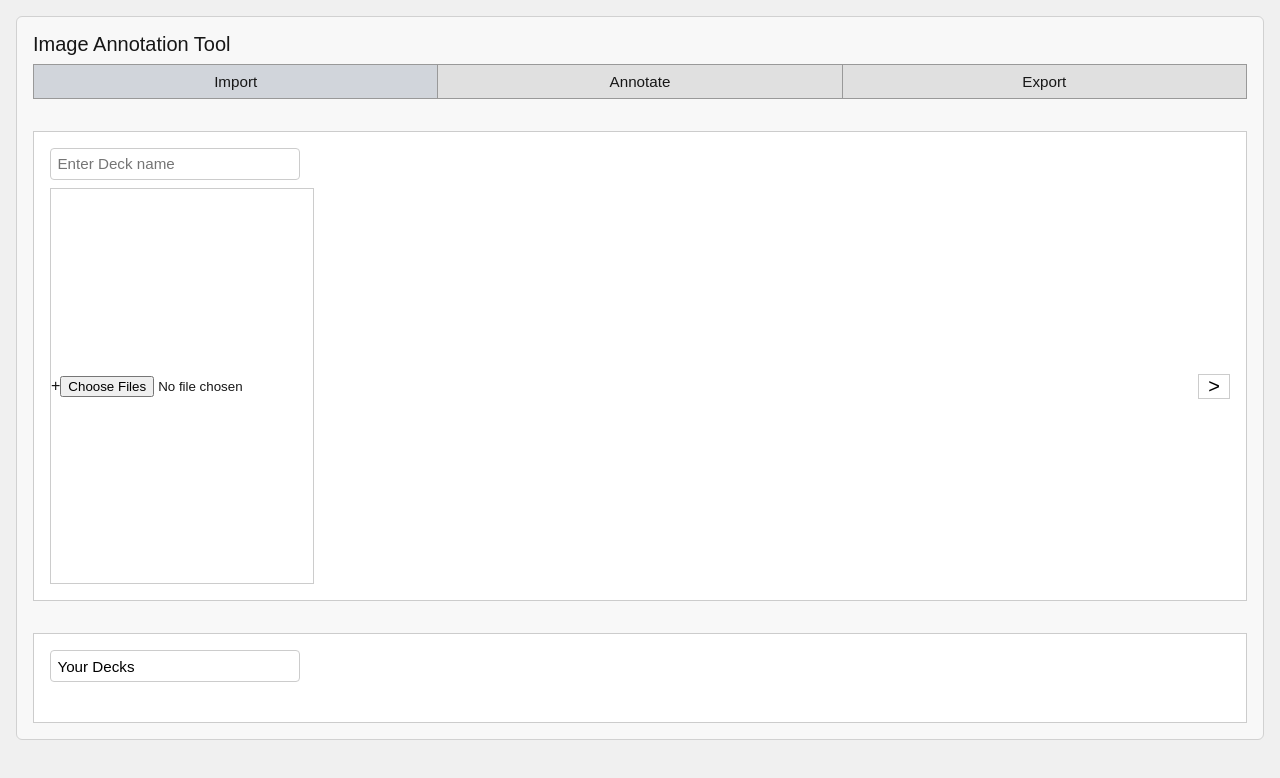
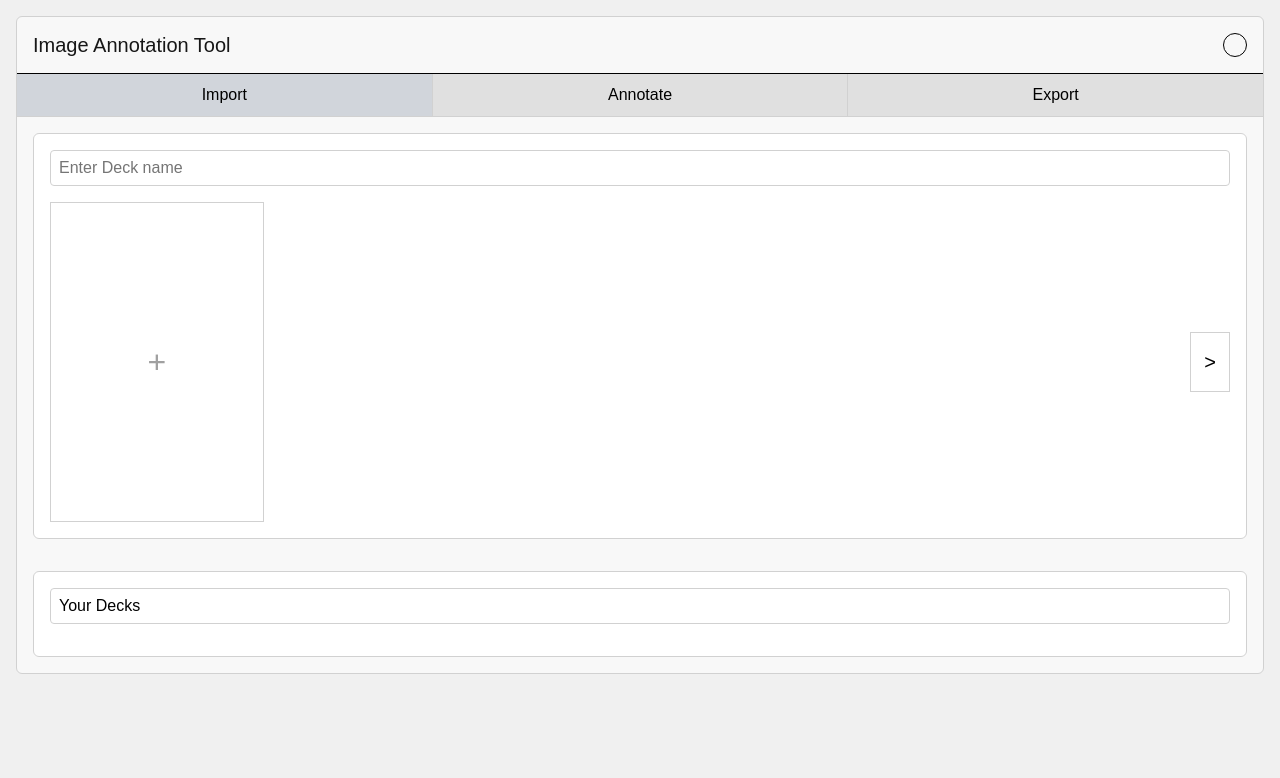
Before and after one commit to ZaynUH/annotation-tool, a Next.js app: page /upload in a window 1280 px wide. Shown: the top 778 px of the page. Built offline with nearby package versions, Linux system fonts and the light colour scheme.

Commit message:
UPLOAD PAGE CSS REWORK

```diff
--- a/pages/upload.tsx
+++ b/pages/upload.tsx
@@ -1,5 +1,6 @@
 import { useEffect, useState } from 'react';
 import { useRouter } from 'next/router';
+import Toolbar from '../components/Toolbar';
 import ImageGrid from '../components/ImageGrid';
 import styles from '../styles/UploadPage.module.css';
 
@@ -28,21 +29,14 @@ export default function UploadPage() {
     setCurrentImages(prev => [...prev, ...newImages]);
   };
 
-  const handleSaveAndAnnotate = () => {
+  const handleAnnotate = () => {
     if (!deckName.trim() || currentImages.length === 0) return;
 
     const newDeck = { name: deckName.trim(), images: currentImages };
     const updated = [...decks, newDeck];
-
     setDecks(updated);
     localStorage.setItem('imageDecks', JSON.stringify(updated));
     localStorage.setItem('currentDeck', JSON.stringify(newDeck));
-
-    // Clear local state
-    setDeckName('');
-    setCurrentImages([]);
-    setSelected(null);
-
     router.push('/annotate');
   };
 
@@ -54,49 +48,51 @@ export default function UploadPage() {
   return (
     <div className={styles.page}>
       <div className={styles.card}>
+        {/* Header */}
         <div className={styles.header}>
           <h1 className={styles.title}>Image Annotation Tool</h1>
-          <div className={styles.toolbar}>
-            <span className={`${styles.tab} ${styles.active}`}>Import</span>
-            <span className={styles.tab}>Annotate</span>
-            <span className={styles.tab}>Export</span>
-          </div>
+          <div className={styles.profileCircle} />
         </div>
 
+        {/* Tabs */}
+        <Toolbar />
+
+        {/* Import Section */}
         <div className={styles.importSection}>
           <input
             className={styles.deckInput}
+            type="text"
             placeholder="Enter Deck name"
             value={deckName}
             onChange={(e) => setDeckName(e.target.value)}
           />
 
-          <div className={styles.gridRow}>
+          <div className={styles.gridContainer}>
             <ImageGrid
               images={currentImages}
               onUpload={handleUpload}
               onSelect={setSelected}
             />
-            <button className={styles.arrowButton} onClick={handleSaveAndAnnotate}>
-              &gt;
-            </button>
+            <button className={styles.nextButton} onClick={handleAnnotate}>&gt;</button>
           </div>
         </div>
 
+        {/* Decks Section */}
         <div className={styles.importSection}>
-          <input className={styles.deckInput} value="Your Decks" readOnly />
-          <div className={styles.decksContainer}>
+          <input className={styles.deckInput} type="text" value="Your Decks" readOnly />
+
+          <div className={styles.decksGrid}>
             {decks.map((deck, index) => (
-              <div key={index} className={styles.deckBox}>
+              <div key={index} className={styles.deck}>
                 <input className={styles.deckTitle} value={deck.name} readOnly />
-                <div className={styles.deckImages} onClick={() => handleDeckClick(deck)}>
-                  {deck.images.slice(0, 4).map((img, i) => (
-                    <div key={i} className={styles.deckImageThumb}>
-                      <img src={img} alt={`img-${i}`} className={styles.gridImage} />
+                <div className={styles.deckRow} onClick={() => handleDeckClick(deck)}>
+                  {deck.images.slice(0, 4).map((img, idx) => (
+                    <div key={idx} className={styles.deckImg}>
+                      <img src={img} className={styles.gridImage} />
                     </div>
                   ))}
                 </div>
-                <button className={styles.arrowButton} onClick={() => handleDeckClick(deck)}>&gt;</button>
+                <button className={styles.nextButton}>&gt;</button>
               </div>
             ))}
           </div>
--- a/styles/UploadPage.module.css
+++ b/styles/UploadPage.module.css
@@ -18,76 +18,94 @@
   overflow: hidden;
 }
 
-/* === HEADER === */
 .header {
+  display: flex;
+  justify-content: space-between;
+  align-items: center;
   padding: 1rem;
+  border-bottom: 1px solid #000;
 }
 
 .title {
-  margin-bottom: 0.5rem;
   font-size: 1.25rem;
   font-weight: 500;
+  margin: 0;
 }
 
+.profileCircle {
+  width: 1.5rem;
+  height: 1.5rem;
+  border: 1px solid #000;
+  border-radius: 50%;
+}
+
+/* === Toolbar tabs === */
 .toolbar {
   display: flex;
-  border: 1px solid #999;
+  border-bottom: 1px solid #d1d1d1;
 }
 
 .tab {
   flex: 1;
   text-align: center;
-  padding: 0.5rem;
-  border-right: 1px solid #999;
-  background: #e0e0e0;
-  font-size: 0.95rem;
-  font-weight: 400;
+  padding: 0.75rem;
+  background-color: #e0e0e0;
+  font-weight: 500;
+  text-decoration: none;
+  color: black;
+  cursor: pointer;
+  border-right: 1px solid #d1d1d1;
 }
 
 .tab:last-child {
   border-right: none;
 }
 
-.active {
-  background: #d1d5db;
+.tab.active,
+.tab.active:hover {
+  background-color: #d1d5db;
 }
 
-/* === Import Section === */
+/* === Import section === */
 .importSection {
-  border: 1px solid #ccc;
   margin: 1rem;
   padding: 1rem;
-  background: white;
+  border: 1px solid #d1d1d1;
+  border-radius: 6px;
+  background-color: #fff;
 }
 
 .deckInput {
-  border: 1px solid #ccc;
-  padding: 0.4rem;
-  width: 250px;
-  font-size: 0.95rem;
+  width: 100%;
+  padding: 0.5rem;
+  border: 1px solid #d1d1d1;
   border-radius: 4px;
-  margin-bottom: 0.5rem;
+  font-size: 1rem;
+  outline: none;
 }
 
-.gridRow {
+.gridContainer {
   display: flex;
   align-items: center;
+  margin-top: 1rem;
 }
 
 .grid {
   display: grid;
   grid-template-columns: repeat(5, 1fr);
-  gap: 0.5rem;
+  gap: 1rem;
   flex: 1;
 }
 
 .gridItem {
+  width: 100%;
   aspect-ratio: 2/3;
-  background: white;
-  border: 1px solid #ccc;
+  border: 1px solid #d1d1d1;
+  background-color: #fff;
   display: flex;
   align-items: center;
   justify-content: center;
+  cursor: pointer;
 }
 
 .gridImage {
@@ -96,51 +114,77 @@
   object-fit: contain;
 }
 
-.arrowButton {
+.upload {
+  position: relative;
+}
+
+.plus {
+  font-size: 2rem;
+  color: #a0a0a0;
+}
+
+.fileInput {
+  position: absolute;
+  width: 100%;
+  height: 100%;
+  opacity: 0;
+  cursor: pointer;
+}
+
+.nextButton {
   margin-left: 0.5rem;
-  width: 2rem;
-  height: 100%;
-  background: white;
-  border: 1px solid #ccc;
+  width: 2.5rem;
+  aspect-ratio: 2/3;
+  border: 1px solid #d1d1d1;
+  background-color: #fff;
+  display: flex;
+  align-items: center;
+  justify-content: center;
   font-size: 1.25rem;
   cursor: pointer;
 }
 
-/* === Decks === */
-.decksContainer {
+/* === Decks Display === */
+.decksGrid {
   display: flex;
   gap: 1rem;
   margin-top: 1rem;
+  justify-content: space-between;
 }
 
-.deckBox {
-  border: 1px solid #ccc;
-  padding: 0.5rem;
+.deck {
   flex: 1;
   display: flex;
   flex-direction: column;
+  gap: 0.5rem;
+  border: 1px solid #d1d1d1;
+  padding: 1rem;
+  border-radius: 6px;
+  background-color: #fff;
+  position: relative;
 }
 
 .deckTitle {
-  font-weight: bold;
-  font-size: 0.95rem;
-  margin-bottom: 0.25rem;
-  padding: 0.3rem;
-  border: 1px solid #ccc;
-  background: #f3f3f3;
+  font-weight: 500;
+  font-size: 1rem;
+  border: 1px solid #d1d1d1;
+  border-radius: 4px;
+  padding: 0.25rem;
+  background-color: #f0f0f0;
+  text-align: left;
 }
 
-.deckImages {
+.deckRow {
   display: flex;
   gap: 0.5rem;
-  margin-bottom: 0.5rem;
-  cursor: pointer;
+  margin-top: 0.25rem;
+  overflow: hidden;
 }
 
-.deckImageThumb {
-  width: 50px;
+.deckImg {
+  width: 60px;
   aspect-ratio: 2/3;
-  border: 1px solid #ccc;
+  border: 1px solid #d1d1d1;
   background: white;
   display: flex;
   align-items: center;
```
